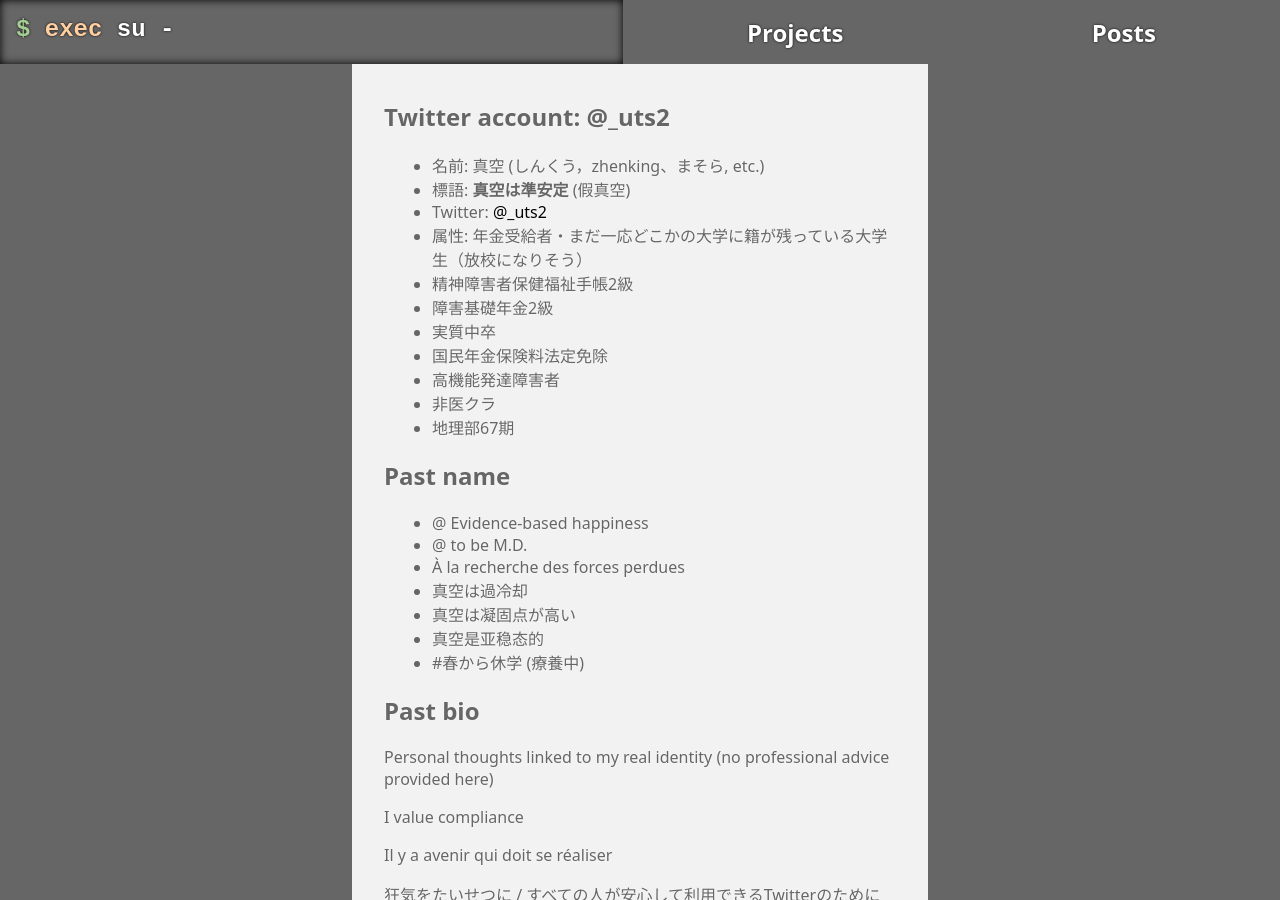
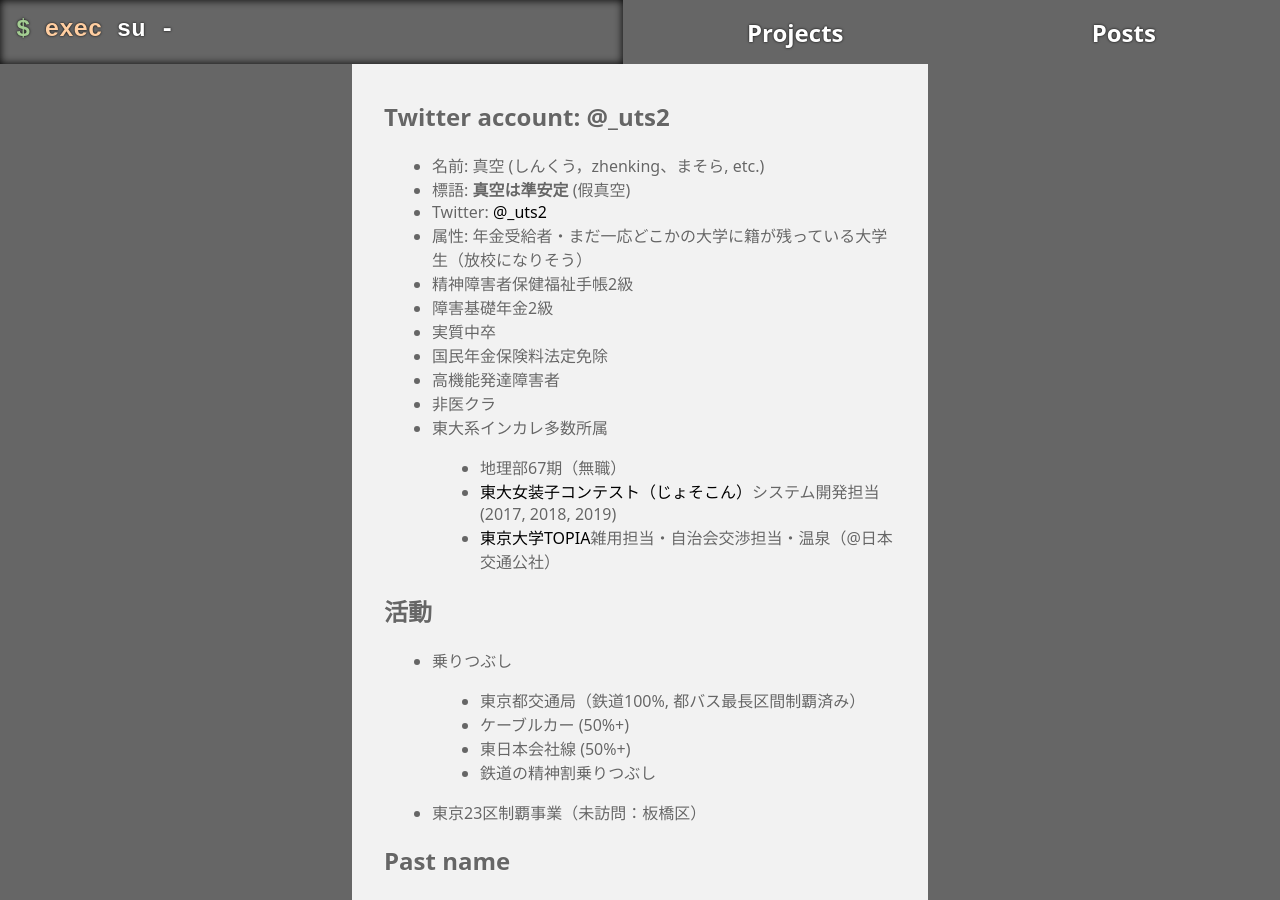
Before and after one commit to metastable-void/metastable-void.github.io, a Jekyll site: the page built from t/_uts2/index.markdown, in a window 1280 px wide and 900 px high. Built offline with Jekyll 4.4.1, drawn with Linux system fonts in a browser that asks for light colours.

```diff
--- a/t/_uts2/index.markdown
+++ b/t/_uts2/index.markdown
@@ -16,8 +16,18 @@ page.lang: ja
 - 国民年金保険料法定免除
 - 高機能発達障害者
 - 非医クラ
-- 地理部67期
+- 東大系インカレ多数所属
+  - 地理部67期（無職）
+  - [東大女装子コンテスト（じょそこん）](https://www.josocon.u-tokyo.eu.org/)システム開発担当 (2017, 2018, 2019)
+  - [東京大学TOPIA](https://topiaut.wordpress.com/)雑用担当・自治会交渉担当・温泉（@日本交通公社）
 
+## 活動
+- 乗りつぶし
+  - 東京都交通局（鉄道100%, 都バス最長区間制覇済み）
+  - ケーブルカー (50%+)
+  - 東日本会社線 (50%+)
+  - 鉄道の精神割乗りつぶし
+- 東京23区制覇事業（未訪問：板橋区）
 
 ## Past name
 
```
Also changed, not shown: t/menhera_org/index.markdown (added, +32 -0 lines).
